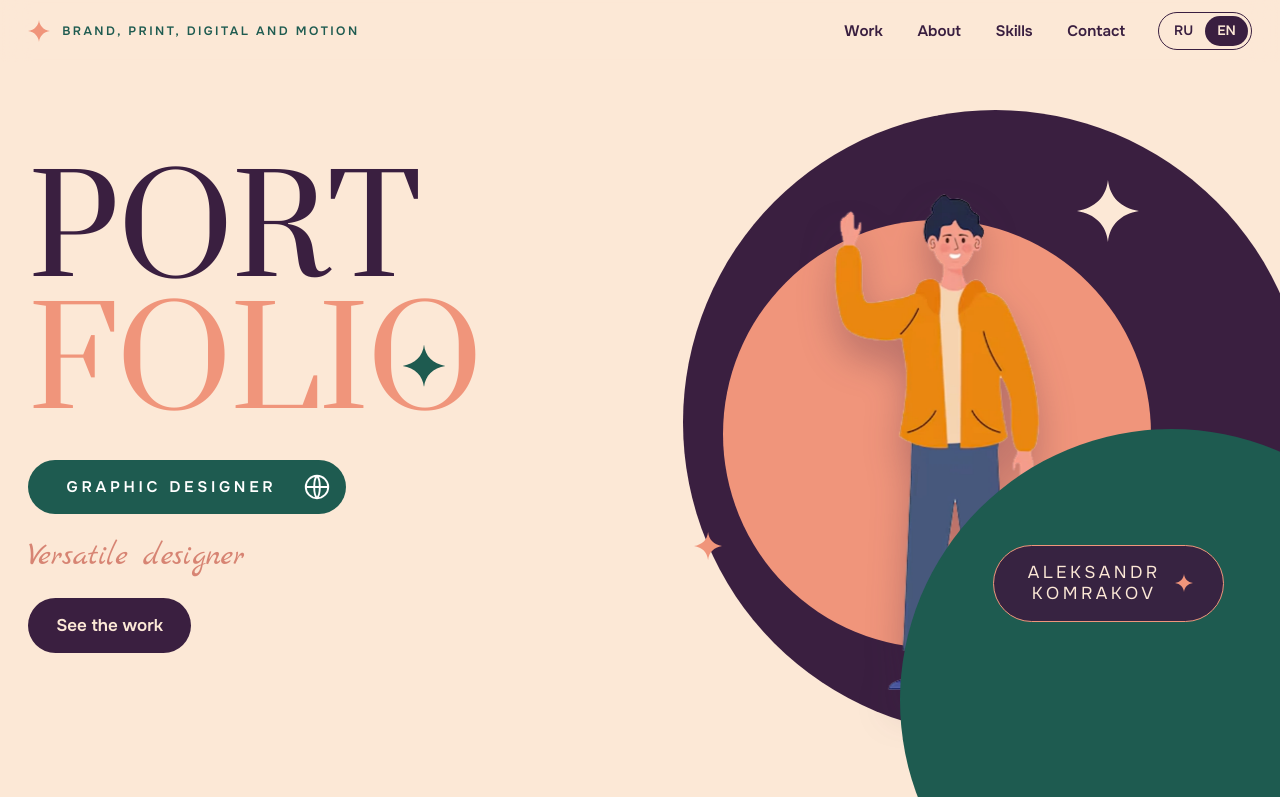
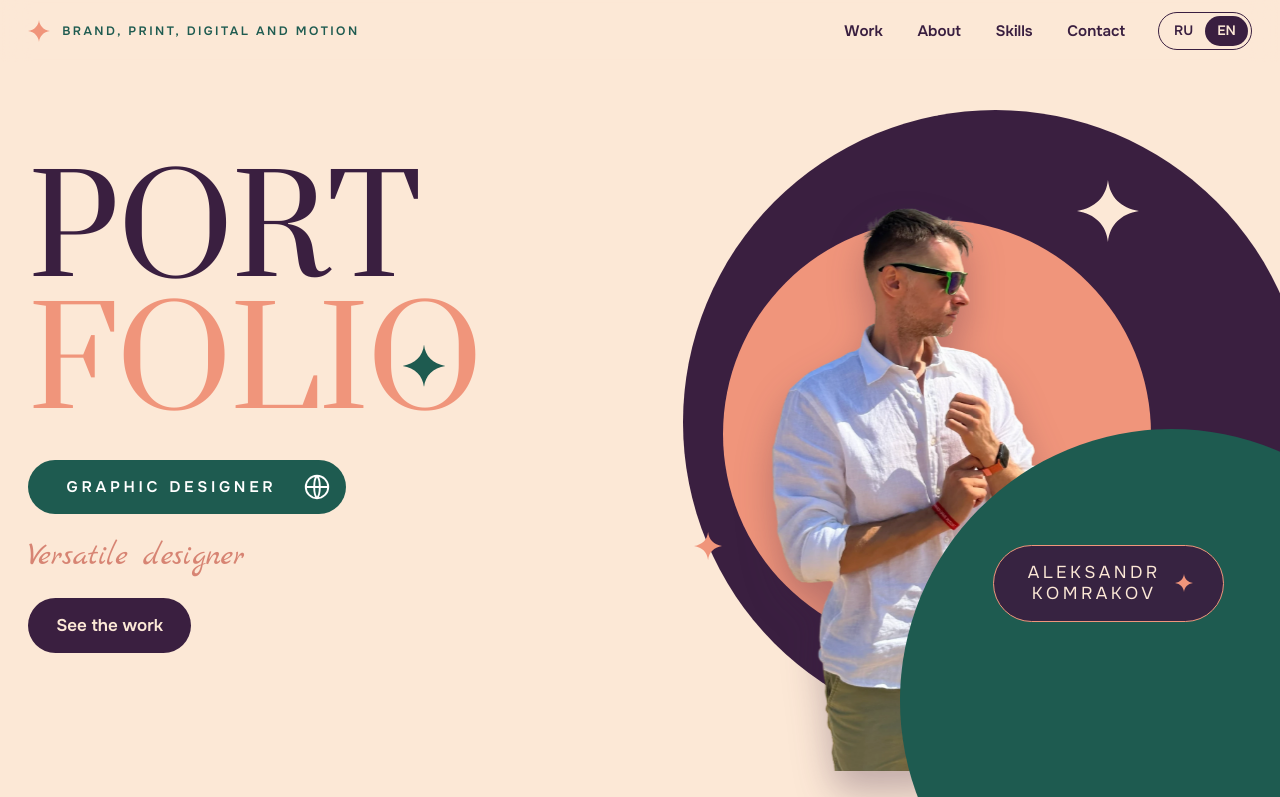
Before and after one commit to LexxKomr/portfolio, a website with bundled scripts: page index.html in a window 1280 px wide. Shown: the top 797 px of the page. Built offline with nearby package versions, Linux system fonts and the light colour scheme.

Commit message:
Первый экран: настоящее фото вместо заглушки
Фото (вырезанное, по пояс) стоит на нижней границе первого экрана, голова
на коралловом круге, жест рук не перекрыт бирюзовым кругом.

Co-Authored-By: Claude Sonnet 5.5 <noreply@anthropic.com>

```diff
--- a/css/main.css
+++ b/css/main.css
@@ -52,7 +52,7 @@ button { font: inherit; color: inherit; cursor: pointer; }
 
 /* ---------- hero ---------- */
 .hero-band { position: relative; overflow: hidden; }
-.hero { display: grid; grid-template-columns: minmax(0, 1.05fr) minmax(0, .95fr); gap: clamp(16px, 3vw, 56px); align-items: center; min-height: min(calc(100svh - 64px), 800px); padding-block: clamp(14px, 2.5vw, 36px) clamp(36px, 5vw, 72px); }
+.hero { --hero-pb: clamp(36px, 5vw, 72px); display: grid; grid-template-columns: minmax(0, 1.05fr) minmax(0, .95fr); gap: clamp(16px, 3vw, 56px); align-items: center; min-height: min(calc(100svh - 64px), 800px); padding-block: clamp(14px, 2.5vw, 36px) var(--hero-pb); }
 .hero-copy { container-type: inline-size; }
 .hero-title { font: 400 min(clamp(4.2rem, 10.6vw, 10.4rem), 21.5cqw)/.9 var(--f-display); letter-spacing: -.012em; text-transform: uppercase; color: var(--ink); white-space: nowrap; }
 .hero-title .ln { display: block; padding: .08em 0 .1em; margin: -.08em 0 -.1em; clip-path: inset(0 -100vmax 0 -.15em); }
@@ -74,7 +74,7 @@ button { font: inherit; color: inherit; cursor: pointer; }
 .hero-art .c-salmon { left: 6cqw; top: 17.5cqw; width: 76cqw; background: var(--orange); overflow: hidden; z-index: 2; }
 .hero-art .c-salmon img { width: 100%; height: 100%; object-fit: cover; object-position: 50% 20%; }
 .hero-art .c-teal { left: 37.5cqw; top: 54.7cqw; width: 96.5cqw; background: var(--teal); z-index: 4; }
-.hero-art .person { position: absolute; left: 44cqw; bottom: 3cqw; height: 88cqw; width: auto; max-width: none; transform: translateX(-50%); filter: drop-shadow(0 20px 18px rgba(58, 31, 64, .3)); z-index: 3; }
+.hero-art .person { position: absolute; left: 39.5cqw; bottom: calc(-1 * var(--hero-pb)); height: 100cqw; width: auto; max-width: none; transform: translateX(-50%); filter: drop-shadow(0 20px 18px rgba(58, 31, 64, .3)); z-index: 3; }
 .hero-art .spark { z-index: 5; position: absolute; right: 20cqw; top: 10.5cqw; width: 11cqw; aspect-ratio: 1; fill: var(--paper); }
 .hero-art .spark.small { left: 1cqw; top: auto; bottom: 26cqw; width: 5cqw; fill: var(--orange); right: auto; }
 .name-pill { position: absolute; z-index: 6; right: 5cqw; bottom: 15cqw; display: inline-grid; grid-template-columns: auto auto; align-items: center; gap: 10px 14px; background: color-mix(in srgb, var(--ink) 92%, transparent); color: var(--paper); border: 1.5px solid var(--orange); border-radius: 999px; padding: 16px 30px 16px 34px; font: 500 clamp(.9rem, 1.35vw, 1.2rem)/1.25 var(--f-text); text-transform: uppercase; letter-spacing: .2em; text-align: center; }
--- a/data/site.json
+++ b/data/site.json
@@ -34,7 +34,7 @@
       "ru": "Графический дизайнер",
       "en": "Graphic designer"
     },
-    "photo": "assets/photo-placeholder.webp",
+    "photo": "assets/photo.webp",
     "photoMode": "cutout"
   },
   "hero": {
```
Also changed, not shown: assets/photo-placeholder.webp (deleted), assets/photo.webp (added).
